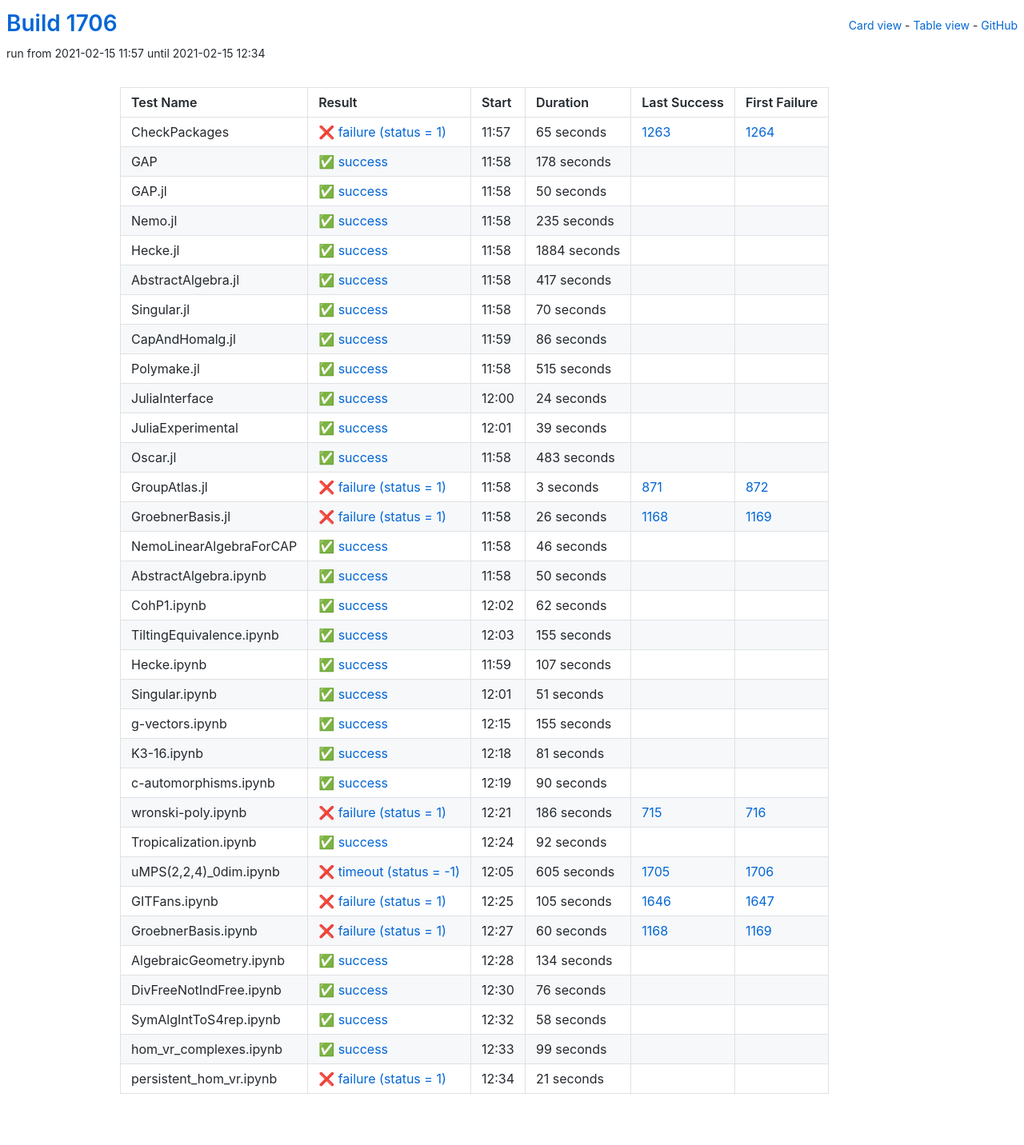
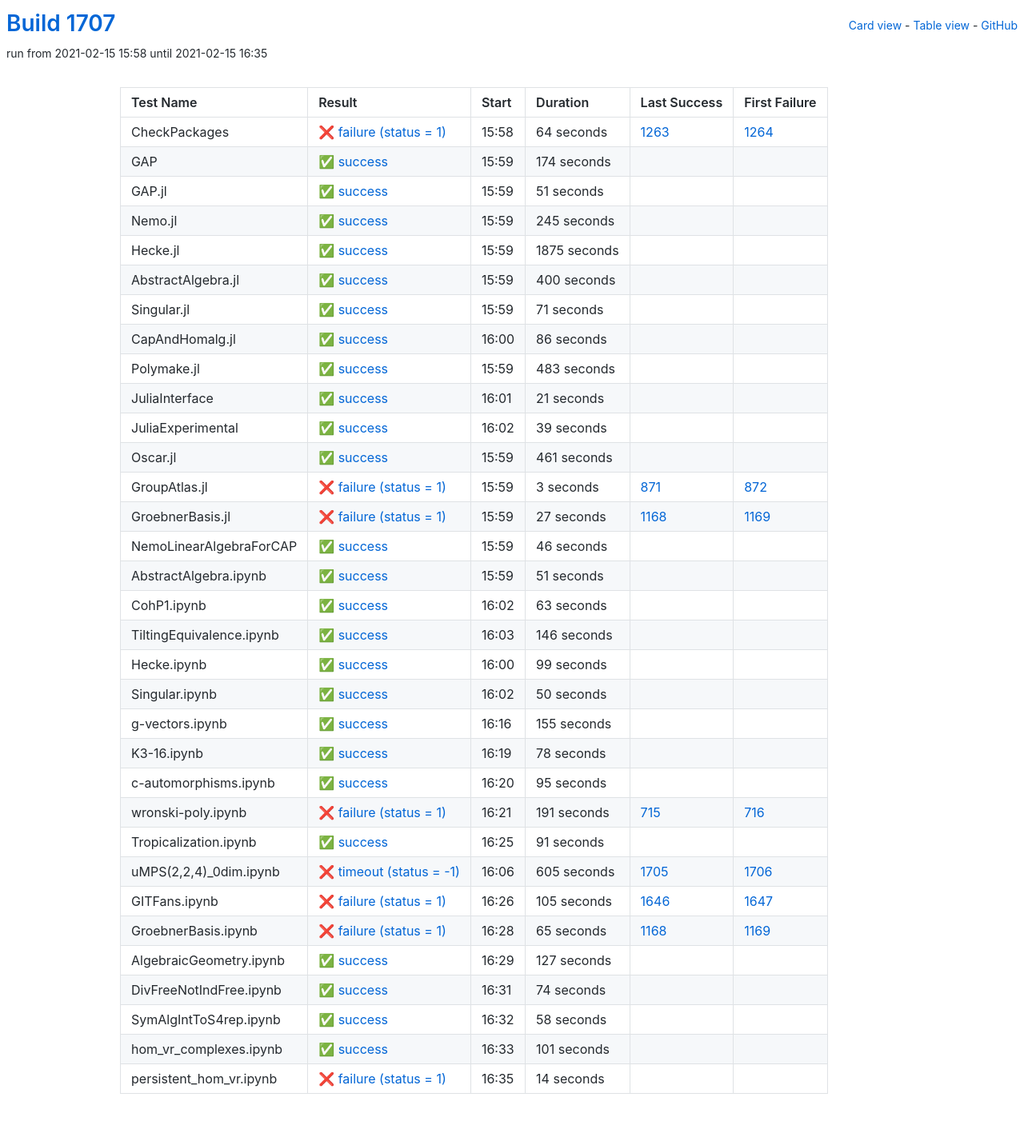
Before and after one commit to oscar-system/oscar-ci-status-stable, a Jekyll site: the page built from table.html, in a window 1280 px wide. Shown: the whole page at 80% size. Built offline with Jekyll 4.4.1, drawn with Linux system fonts in a browser that asks for light colours.

Commit message:
Build #1707

```diff
--- a/_data/ci.yml
+++ b/_data/ci.yml
@@ -1,6 +1,6 @@
 ---
-build: 1706
-build_url: https://oscarci.mathematik.uni-kl.de/job/oscar-stable/1706/
+build: 1707
+build_url: https://oscarci.mathematik.uni-kl.de/job/oscar-stable/1707/
 job: oscar-stable
 organization: oscar-system
 repo: oscar-ci-status-stable
@@ -8,92 +8,92 @@ repourl: https://github.com/oscar-system/oscar-ci-status-stable
 tests:
 - name: CheckPackages
   id: checkpackages
-  log: https://oscarci.mathematik.uni-kl.de/job/oscar-stable/1706/artifact/logs/build-1706/CheckPackages.log
-  start: 2021-02-15 11:57
+  log: https://oscarci.mathematik.uni-kl.de/job/oscar-stable/1707/artifact/logs/build-1707/CheckPackages.log
+  start: 2021-02-15 15:58
   success: false
   exitcode: 1
   status: failure
-  duration: 65
+  duration: 64
   last_success: 1263
   last_success_url: https://oscarci.mathematik.uni-kl.de/job/oscar-stable/1263/
   first_failure: 1264
   first_failure_url: https://oscarci.mathematik.uni-kl.de/job/oscar-stable/1264/
 - name: GAP
   id: gap
-  log: https://oscarci.mathematik.uni-kl.de/job/oscar-stable/1706/artifact/logs/build-1706/GAP.log
-  start: 2021-02-15 11:58
+  log: https://oscarci.mathematik.uni-kl.de/job/oscar-stable/1707/artifact/logs/build-1707/GAP.log
+  start: 2021-02-15 15:59
   success: true
   exitcode: 0
   status: success
-  duration: 178
+  duration: 174
   last_success: false
   last_success_url:
   first_failure: false
   first_failure_url:
 - name: GAP.jl
   id: gap-jl
-  log: https://oscarci.mathematik.uni-kl.de/job/oscar-stable/1706/artifact/logs/build-1706/GAP.jl.log
-  start: 2021-02-15 11:58
+  log: https://oscarci.mathematik.uni-kl.de/job/oscar-stable/1707/artifact/logs/build-1707/GAP.jl.log
+  start: 2021-02-15 15:59
   success: true
   exitcode: 0
   status: success
-  duration: 50
+  duration: 51
   last_success: false
   last_success_url:
   first_failure: false
   first_failure_url:
 - name: Nemo.jl
   id: nemo-jl
-  log: https://oscarci.mathematik.uni-kl.de/job/oscar-stable/1706/artifact/logs/build-1706/Nemo.jl.log
-  start: 2021-02-15 11:58
+  log: https://oscarci.mathematik.uni-kl.de/job/oscar-stable/1707/artifact/logs/build-1707/Nemo.jl.log
+  start: 2021-02-15 15:59
   success: true
   exitcode: 0
   status: success
-  duration: 235
+  duration: 245
   last_success: false
   last_success_url:
   first_failure: false
   first_failure_url:
 - name: Hecke.jl
   id: hecke-jl
-  log: https://oscarci.mathematik.uni-kl.de/job/oscar-stable/1706/artifact/logs/build-1706/Hecke.jl.log
-  start: 2021-02-15 11:58
+  log: https://oscarci.mathematik.uni-kl.de/job/oscar-stable/1707/artifact/logs/build-1707/Hecke.jl.log
+  start: 2021-02-15 15:59
   success: true
   exitcode: 0
   status: success
-  duration: 1884
+  duration: 1875
   last_success: false
   last_success_url:
   first_failure: false
   first_failure_url:
 - name: AbstractAlgebra.jl
   id: abstractalgebra-jl
-  log: https://oscarci.mathematik.uni-kl.de/job/oscar-stable/1706/artifact/logs/build-1706/AbstractAlgebra.jl.log
-  start: 2021-02-15 11:58
+  log: https://oscarci.mathematik.uni-kl.de/job/oscar-stable/1707/artifact/logs/build-1707/AbstractAlgebra.jl.log
+  start: 2021-02-15 15:59
   success: true
   exitcode: 0
   status: success
-  duration: 417
+  duration: 400
   last_success: false
   last_success_url:
   first_failure: false
   first_failure_url:
 - name: Singular.jl
   id: singular-jl
-  log: https://oscarci.mathematik.uni-kl.de/job/oscar-stable/1706/artifact/logs/build-1706/Singular.jl.log
-  start: 2021-02-15 11:58
+  log: https://oscarci.mathematik.uni-kl.de/job/oscar-stable/1707/artifact/logs/build-1707/Singular.jl.log
+  start: 2021-02-15 15:59
   success: true
   exitcode: 0
   status: success
-  duration: 70
+  duration: 71
   last_success: false
   last_success_url:
   first_failure: false
   first_failure_url:
 - name: CapAndHomalg.jl
   id: capandhomalg-jl
-  log: https://oscarci.mathematik.uni-kl.de/job/oscar-stable/1706/artifact/logs/build-1706/CapAndHomalg.jl.log
-  start: 2021-02-15 11:59
+  log: https://oscarci.mathematik.uni-kl.de/job/oscar-stable/1707/artifact/logs/build-1707/CapAndHomalg.jl.log
+  start: 2021-02-15 16:00
   success: true
   exitcode: 0
   status: success
@@ -104,32 +104,32 @@ tests:
   first_failure_url:
 - name: Polymake.jl
   id: polymake-jl
-  log: https://oscarci.mathematik.uni-kl.de/job/oscar-stable/1706/artifact/logs/build-1706/Polymake.jl.log
-  start: 2021-02-15 11:58
+  log: https://oscarci.mathematik.uni-kl.de/job/oscar-stable/1707/artifact/logs/build-1707/Polymake.jl.log
+  start: 2021-02-15 15:59
   success: true
   exitcode: 0
   status: success
-  duration: 515
+  duration: 483
   last_success: false
   last_success_url:
   first_failure: false
   first_failure_url:
 - name: JuliaInterface
   id: juliainterface
-  log: https://oscarci.mathematik.uni-kl.de/job/oscar-stable/1706/artifact/logs/build-1706/JuliaInterface.log
-  start: 2021-02-15 12:00
+  log: https://oscarci.mathematik.uni-kl.de/job/oscar-stable/1707/artifact/logs/build-1707/JuliaInterface.log
+  start: 2021-02-15 16:01
   success: true
   exitcode: 0
   status: success
-  duration: 24
+  duration: 21
   last_success: false
   last_success_url:
   first_failure: false
   first_failure_url:
 - name: JuliaExperimental
   id: juliaexperimental
-  log: https://oscarci.mathematik.uni-kl.de/job/oscar-stable/1706/artifact/logs/build-1706/JuliaExperimental.log
-  start: 2021-02-15 12:01
+  log: https://oscarci.mathematik.uni-kl.de/job/oscar-stable/1707/artifact/logs/build-1707/JuliaExperimental.log
+  start: 2021-02-15 16:02
   success: true
   exitcode: 0
   status: success
@@ -140,20 +140,20 @@ tests:
   first_failure_url:
 - name: Oscar.jl
   id: oscar-jl
-  log: https://oscarci.mathematik.uni-kl.de/job/oscar-stable/1706/artifact/logs/build-1706/Oscar.jl.log
-  start: 2021-02-15 11:58
+  log: https://oscarci.mathematik.uni-kl.de/job/oscar-stable/1707/artifact/logs/build-1707/Oscar.jl.log
+  start: 2021-02-15 15:59
   success: true
   exitcode: 0
   status: success
-  duration: 483
+  duration: 461
   last_success: false
   last_success_url:
   first_failure: false
   first_failure_url:
 - name: GroupAtlas.jl
   id: groupatlas-jl
-  log: https://oscarci.mathematik.uni-kl.de/job/oscar-stable/1706/artifact/logs/build-1706/GroupAtlas.jl.log
-  start: 2021-02-15 11:58
+  log: https://oscarci.mathematik.uni-kl.de/job/oscar-stable/1707/artifact/logs/build-1707/GroupAtlas.jl.log
+  start: 2021-02-15 15:59
   success: false
   exitcode: 1
   status: failure
@@ -164,20 +164,20 @@ tests:
   first_failure_url: https://oscarci.mathematik.uni-kl.de/job/oscar-stable/872/
 - name: GroebnerBasis.jl
   id: groebnerbasis-jl
-  log: https://oscarci.mathematik.uni-kl.de/job/oscar-stable/1706/artifact/logs/build-1706/GroebnerBasis.jl.log
-  start: 2021-02-15 11:58
+  log: https://oscarci.mathematik.uni-kl.de/job/oscar-stable/1707/artifact/logs/build-1707/GroebnerBasis.jl.log
+  start: 2021-02-15 15:59
   success: false
   exitcode: 1
   status: failure
-  duration: 26
+  duration: 27
   last_success: 1168
   last_success_url: https://oscarci.mathematik.uni-kl.de/job/oscar-stable/1168/
   first_failure: 1169
   first_failure_url: https://oscarci.mathematik.uni-kl.de/job/oscar-stable/1169/
 - name: NemoLinearAlgebraForCAP
   id: nemolinearalgebraforcap
-  log: https://oscarci.mathematik.uni-kl.de/job/oscar-stable/1706/artifact/logs/build-1706/NemoLinearAlgebraForCAP.log
-  start: 2021-02-15 11:58
+  log: https://oscarci.mathematik.uni-kl.de/job/oscar-stable/1707/artifact/logs/build-1707/NemoLinearAlgebraForCAP.log
+  start: 2021-02-15 15:59
   success: true
   exitcode: 0
   status: success
@@ -188,8 +188,56 @@ tests:
   first_failure_url:
 - name: AbstractAlgebra.ipynb
   id: abstractalgebra-ipynb
-  log: https://oscarci.mathematik.uni-kl.de/job/oscar-stable/1706/artifact/logs/build-1706/AbstractAlgebra.ipynb.log
-  start: 2021-02-15 11:58
+  log: https://oscarci.mathematik.uni-kl.de/job/oscar-stable/1707/artifact/logs/build-1707/AbstractAlgebra.ipynb.log
+  start: 2021-02-15 15:59
+  success: true
+  exitcode: 0
+  status: success
+  duration: 51
+  last_success: false
+  last_success_url:
+  first_failure: false
+  first_failure_url:
+- name: CohP1.ipynb
+  id: cohp1-ipynb
+  log: https://oscarci.mathematik.uni-kl.de/job/oscar-stable/1707/artifact/logs/build-1707/CohP1.ipynb.log
+  start: 2021-02-15 16:02
+  success: true
+  exitcode: 0
+  status: success
+  duration: 63
+  last_success: false
+  last_success_url:
+  first_failure: false
+  first_failure_url:
+- name: TiltingEquivalence.ipynb
+  id: tiltingequivalence-ipynb
+  log: https://oscarci.mathematik.uni-kl.de/job/oscar-stable/1707/artifact/logs/build-1707/TiltingEquivalence.ipynb.log
+  start: 2021-02-15 16:03
+  success: true
+  exitcode: 0
+  status: success
+  duration: 146
+  last_success: false
+  last_success_url:
+  first_failure: false
+  first_failure_url:
+- name: Hecke.ipynb
+  id: hecke-ipynb
+  log: https://oscarci.mathematik.uni-kl.de/job/oscar-stable/1707/artifact/logs/build-1707/Hecke.ipynb.log
+  start: 2021-02-15 16:00
+  success: true
+  exitcode: 0
+  status: success
+  duration: 99
+  last_success: false
+  last_success_url:
+  first_failure: false
+  first_failure_url:
+- name: Singular.ipynb
+  id: singular-ipynb
+  log: https://oscarci.mathematik.uni-kl.de/job/oscar-stable/1707/artifact/logs/build-1707/Singular.ipynb.log
+  start: 2021-02-15 16:02
   success: true
   exitcode: 0
   status: success
@@ -198,58 +246,10 @@ tests:
   last_success_url:
   first_failure: false
   first_failure_url:
-- name: CohP1.ipynb
-  id: cohp1-ipynb
-  log: https://oscarci.mathematik.uni-kl.de/job/oscar-stable/1706/artifact/logs/build-1706/CohP1.ipynb.log
-  start: 2021-02-15 12:02
-  success: true
-  exitcode: 0
-  status: success
-  duration: 62
-  last_success: false
-  last_success_url:
-  first_failure: false
-  first_failure_url:
-- name: TiltingEquivalence.ipynb
-  id: tiltingequivalence-ipynb
-  log: https://oscarci.mathematik.uni-kl.de/job/oscar-stable/1706/artifact/logs/build-1706/TiltingEquivalence.ipynb.log
-  start: 2021-02-15 12:03
-  success: true
-  exitcode: 0
-  status: success
-  duration: 155
-  last_success: false
-  last_success_url:
-  first_failure: false
-  first_failure_url:
-- name: Hecke.ipynb
-  id: hecke-ipynb
-  log: https://oscarci.mathematik.uni-kl.de/job/oscar-stable/1706/artifact/logs/build-1706/Hecke.ipynb.log
-  start: 2021-02-15 11:59
-  success: true
-  exitcode: 0
-  status: success
-  duration: 107
-  last_success: false
-  last_success_url:
-  first_failure: false
-  first_failure_url:
-- name: Singular.ipynb
-  id: singular-ipynb
-  log: https://oscarci.mathematik.uni-kl.de/job/oscar-stable/1706/artifact/logs/build-1706/Singular.ipynb.log
-  start: 2021-02-15 12:01
-  success: true
-  exitcode: 0
-  status: success
-  duration: 51
-  last_success: false
-  last_success_url:
-  first_failure: false
-  first_failure_url:
 - name: g-vectors.ipynb
   id: g-vectors-ipynb
-  log: https://oscarci.mathematik.uni-kl.de/job/oscar-stable/1706/artifact/logs/build-1706/g-vectors.ipynb.log
-  start: 2021-02-15 12:15
+  log: https://oscarci.mathematik.uni-kl.de/job/oscar-stable/1707/artifact/logs/build-1707/g-vectors.ipynb.log
+  start: 2021-02-15 16:16
   success: true
   exitcode: 0
   status: success
@@ -260,56 +260,56 @@ tests:
   first_failure_url:
 - name: K3-16.ipynb
   id: k3-16-ipynb
-  log: https://oscarci.mathematik.uni-kl.de/job/oscar-stable/1706/artifact/logs/build-1706/K3-16.ipynb.log
-  start: 2021-02-15 12:18
+  log: https://oscarci.mathematik.uni-kl.de/job/oscar-stable/1707/artifact/logs/build-1707/K3-16.ipynb.log
+  start: 2021-02-15 16:19
   success: true
   exitcode: 0
   status: success
-  duration: 81
+  duration: 78
   last_success: false
   last_success_url:
   first_failure: false
   first_failure_url:
 - name: c-automorphisms.ipynb
   id: c-automorphisms-ipynb
-  log: https://oscarci.mathematik.uni-kl.de/job/oscar-stable/1706/artifact/logs/build-1706/c-automorphisms.ipynb.log
-  start: 2021-02-15 12:19
+  log: https://oscarci.mathematik.uni-kl.de/job/oscar-stable/1707/artifact/logs/build-1707/c-automorphisms.ipynb.log
+  start: 2021-02-15 16:20
   success: true
   exitcode: 0
   status: success
-  duration: 90
+  duration: 95
   last_success: false
   last_success_url:
   first_failure: false
   first_failure_url:
 - name: wronski-poly.ipynb
   id: wronski-poly-ipynb
-  log: https://oscarci.mathematik.uni-kl.de/job/oscar-stable/1706/artifact/logs/build-1706/wronski-poly.ipynb.log
-  start: 2021-02-15 12:21
+  log: https://oscarci.mathematik.uni-kl.de/job/oscar-stable/1707/artifact/logs/build-1707/wronski-poly.ipynb.log
+  start: 2021-02-15 16:21
   success: false
   exitcode: 1
   status: failure
-  duration: 186
+  duration: 191
   last_success: 715
   last_success_url: https://oscarci.mathematik.uni-kl.de/job/oscar-stable/715/
   first_failure: 716
   first_failure_url: https://oscarci.mathematik.uni-kl.de/job/oscar-stable/716/
 - name: Tropicalization.ipynb
   id: tropicalization-ipynb
-  log: https://oscarci.mathematik.uni-kl.de/job/oscar-stable/1706/artifact/logs/build-1706/Tropicalization.ipynb.log
-  start: 2021-02-15 12:24
+  log: https://oscarci.mathematik.uni-kl.de/job/oscar-stable/1707/artifact/logs/build-1707/Tropicalization.ipynb.log
+  start: 2021-02-15 16:25
   success: true
   exitcode: 0
   status: success
-  duration: 92
+  duration: 91
   last_success: false
   last_success_url:
   first_failure: false
   first_failure_url:
 - name: uMPS(2,2,4)_0dim.ipynb
   id: umps-2-2-4-0dim-ipynb
-  log: https://oscarci.mathematik.uni-kl.de/job/oscar-stable/1706/artifact/logs/build-1706/uMPS-2-2-4-_0dim.ipynb.log
-  start: 2021-02-15 12:05
+  log: https://oscarci.mathematik.uni-kl.de/job/oscar-stable/1707/artifact/logs/build-1707/uMPS-2-2-4-_0dim.ipynb.log
+  start: 2021-02-15 16:06
   success: false
   exitcode: -1
   status: timeout
@@ -320,8 +320,8 @@ tests:
   first_failure_url: https://oscarci.mathematik.uni-kl.de/job/oscar-stable/1706/
 - name: GITFans.ipynb
   id: gitfans-ipynb
-  log: https://oscarci.mathematik.uni-kl.de/job/oscar-stable/1706/artifact/logs/build-1706/GITFans.ipynb.log
-  start: 2021-02-15 12:25
+  log: https://oscarci.mathematik.uni-kl.de/job/oscar-stable/1707/artifact/logs/build-1707/GITFans.ipynb.log
+  start: 2021-02-15 16:26
   success: false
   exitcode: 1
   status: failure
@@ -332,44 +332,44 @@ tests:
   first_failure_url: https://oscarci.mathematik.uni-kl.de/job/oscar-stable/1647/
 - name: GroebnerBasis.ipynb
   id: groebnerbasis-ipynb
-  log: https://oscarci.mathematik.uni-kl.de/job/oscar-stable/1706/artifact/logs/build-1706/GroebnerBasis.ipynb.log
-  start: 2021-02-15 12:27
+  log: https://oscarci.mathematik.uni-kl.de/job/oscar-stable/1707/artifact/logs/build-1707/GroebnerBasis.ipynb.log
+  start: 2021-02-15 16:28
   success: false
   exitcode: 1
   status: failure
-  duration: 60
+  duration: 65
   last_success: 1168
   last_success_url: https://oscarci.mathematik.uni-kl.de/job/oscar-stable/1168/
   first_failure: 1169
   first_failure_url: https://oscarci.mathematik.uni-kl.de/job/oscar-stable/1169/
 - name: AlgebraicGeometry.ipynb
   id: algebraicgeometry-ipynb
-  log: https://oscarci.mathematik.uni-kl.de/job/oscar-stable/1706/artifact/logs/build-1706/AlgebraicGeometry.ipynb.log
-  start: 2021-02-15 12:28
+  log: https://oscarci.mathematik.uni-kl.de/job/oscar-stable/1707/artifact/logs/build-1707/AlgebraicGeometry.ipynb.log
+  start: 2021-02-15 16:29
   success: true
   exitcode: 0
   status: success
-  duration: 134
+  duration: 127
   last_success: false
   last_success_url:
   first_failure: false
   first_failure_url:
 - name: DivFreeNotIndFree.ipynb
   id: divfreenotindfree-ipynb
-  log: https://oscarci.mathematik.uni-kl.de/job/oscar-stable/1706/artifact/logs/build-1706/DivFreeNotIndFree.ipynb.log
-  start: 2021-02-15 12:30
+  log: https://oscarci.mathematik.uni-kl.de/job/oscar-stable/1707/artifact/logs/build-1707/DivFreeNotIndFree.ipynb.log
+  start: 2021-02-15 16:31
   success: true
   exitcode: 0
   status: success
-  duration: 76
+  duration: 74
   last_success: false
   last_success_url:
   first_failure: false
   first_failure_url:
 - name: SymAlgIntToS4rep.ipynb
   id: symalginttos4rep-ipynb
-  log: https://oscarci.mathematik.uni-kl.de/job/oscar-stable/1706/artifact/logs/build-1706/SymAlgIntToS4rep.ipynb.log
-  start: 2021-02-15 12:32
+  log: https://oscarci.mathematik.uni-kl.de/job/oscar-stable/1707/artifact/logs/build-1707/SymAlgIntToS4rep.ipynb.log
+  start: 2021-02-15 16:32
   success: true
   exitcode: 0
   status: success
@@ -380,24 +380,24 @@ tests:
   first_failure_url:
 - name: hom_vr_complexes.ipynb
   id: hom-vr-complexes-ipynb
-  log: https://oscarci.mathematik.uni-kl.de/job/oscar-stable/1706/artifact/logs/build-1706/hom_vr_complexes.ipynb.log
-  start: 2021-02-15 12:33
+  log: https://oscarci.mathematik.uni-kl.de/job/oscar-stable/1707/artifact/logs/build-1707/hom_vr_complexes.ipynb.log
+  start: 2021-02-15 16:33
   success: true
   exitcode: 0
   status: success
-  duration: 99
+  duration: 101
   last_success: false
   last_success_url:
   first_failure: false
   first_failure_url:
 - name: persistent_hom_vr.ipynb
   id: persistent-hom-vr-ipynb
-  log: https://oscarci.mathematik.uni-kl.de/job/oscar-stable/1706/artifact/logs/build-1706/persistent_hom_vr.ipynb.log
-  start: 2021-02-15 12:34
+  log: https://oscarci.mathematik.uni-kl.de/job/oscar-stable/1707/artifact/logs/build-1707/persistent_hom_vr.ipynb.log
+  start: 2021-02-15 16:35
   success: false
   exitcode: 1
   status: failure
-  duration: 21
+  duration: 14
   last_success: false
   last_success_url:
   first_failure: false
```
Also changed, not shown: README.md.
